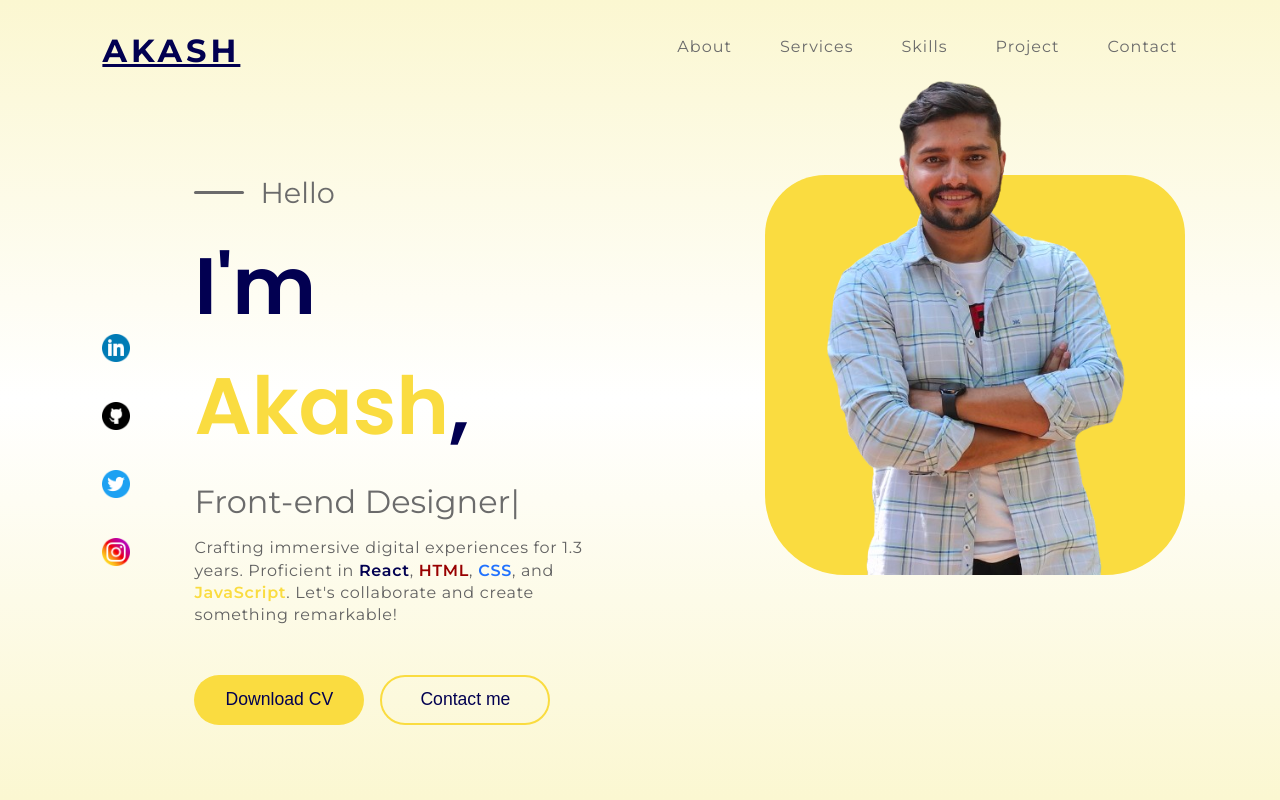
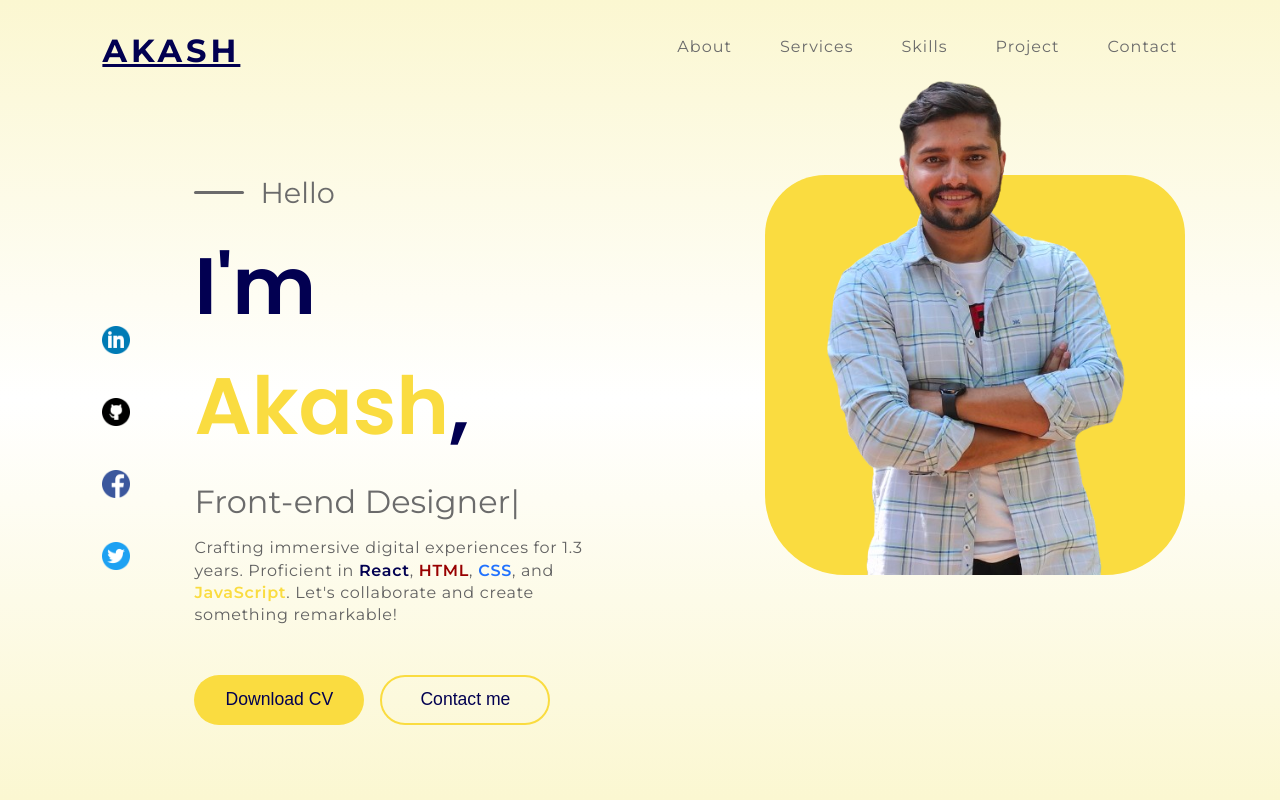
Before and after one commit to akashpatil8/personal-portfolio, a React (Vite) app: page / in a window 1280 px wide. Shown: the top 800 px of the page. Built offline with nearby package versions, Linux system fonts and the light colour scheme.

Commit message:
Update links

```diff
--- a/src/components/about/About.jsx
+++ b/src/components/about/About.jsx
@@ -1,6 +1,6 @@
 import { motion } from "framer-motion";
 
-import Button from "../Button";
+import Button from "../../ui/Button";
 import "./about.scss";
 import profileImg from "../../../public/assets/profile-img.png";
 import { getExperince } from "../../helper/getExperience";
@@ -63,7 +63,9 @@ export default function About() {
           </p>
         </div>
 
-        <Button type="solid">Hire Me</Button>
+        <a href="#contact">
+          <Button>Hire me</Button>
+        </a>
       </motion.div>
     </section>
   );
--- a/src/components/footer/Footer.jsx
+++ b/src/components/footer/Footer.jsx
@@ -1,6 +1,6 @@
 import linkedin from "../../../public/assets/linkedin.png";
-import twitter from "../../../public/assets/twitter.png";
-import instagram from "../../../public/assets/instagram.png";
+import github from "../../../public/assets/github.png";
+import facebook from "../../../public/assets/facebook.png";
 import "./footer.scss";
 
 export default function Footer() {
@@ -13,9 +13,15 @@ export default function Footer() {
         <h5>Cookies</h5>
       </div>
       <div className="footer--social">
-        <img src={linkedin} alt="linkedin-icon" />
-        <img src={twitter} alt="twitter-icon" />
-        <img src={instagram} alt="instagram-icon" />
+        <a href="https://www.linkedin.com/in/akashpatil8">
+          <img src={linkedin} alt="linkedin" />
+        </a>
+        <a href="https://github.com/akashpatil8">
+          <img src={github} alt="github" />
+        </a>
+        <a href="https://www.facebook.com/profile.php?id=100003477346289">
+          <img src={facebook} alt="facebook" />
+        </a>
       </div>
     </footer>
   );
--- a/src/components/footer/footer.scss
+++ b/src/components/footer/footer.scss
@@ -36,6 +36,8 @@ footer {
     img {
       height: 28px;
       cursor: pointer;
+      background-color: #fff;
+      border-radius: 50%;
     }
     img:hover {
       transform: scale(1.1);
--- a/src/components/hero/Hero.jsx
+++ b/src/components/hero/Hero.jsx
@@ -1,7 +1,7 @@
 import { motion } from "framer-motion";
 import { TypeAnimation } from "react-type-animation";
 
-import Button from "../Button";
+import Button from "../../ui/Button";
 import Header from "../header/Header";
 import "./hero.scss";
 import Social from "./Social";
@@ -103,7 +103,9 @@ export default function Hero() {
             >
               <Button onClick={handleDownloadCV}>Download CV</Button>
 
-              <Button type="border">Contact me</Button>
+              <a href="#contact">
+                <Button type="border">Contact me</Button>
+              </a>
             </motion.div>
           </div>
           <div className="hero--image">
--- a/src/components/hero/Social.jsx
+++ b/src/components/hero/Social.jsx
@@ -2,14 +2,22 @@ import { motion } from "framer-motion";
 import github from "../../../public/assets/github.png";
 import linkedin from "../../../public/assets/linkedin.png";
 import twitter from "../../../public/assets/twitter.png";
-import instagram from "../../../public/assets/instagram.png";
+import facebook from "../../../public/assets/facebook.png";
 import "./social.scss";
 
 const list = [
-  { socialName: "linkedin", icon: linkedin },
-  { socialName: "github", icon: github },
-  { socialName: "twitter", icon: twitter },
-  { socialName: "instagram", icon: instagram },
+  {
+    socialName: "linkedin",
+    icon: linkedin,
+    url: "https://www.linkedin.com/in/akashpatil8",
+  },
+  { socialName: "github", icon: github, url: "https://github.com/akashpatil8" },
+  {
+    socialName: "facebook",
+    icon: facebook,
+    url: "https://www.facebook.com/profile.php?id=100003477346289",
+  },
+  { socialName: "twitter", icon: twitter, url: "" },
 ];
 
 const varients = {
@@ -25,17 +33,18 @@ export default function Social() {
   return (
     <div className="social">
       {list.map((item, i) => (
-        <motion.img
+        <motion.a
           key={item.socialName}
-          src={item.icon}
-          alt={item.socialName}
+          href={item.url}
           variants={varients}
           initial="initial"
           whileInView="final"
           whileHover={{ scale: 1.2 }}
           custom={i}
           viewport={{ once: true }}
-        />
+        >
+          <img src={item.icon} alt={item.socialName} />
+        </motion.a>
       ))}
     </div>
   );
--- a/src/components/services/ServiceCard.jsx
+++ b/src/components/services/ServiceCard.jsx
@@ -1,4 +1,4 @@
-import Button from "../Button";
+import Button from "../../ui/Button";
 import "./serviceCard.scss";
 
 export default function Card({ service }) {
@@ -12,7 +12,9 @@ export default function Card({ service }) {
         <p>{subtitle}</p>
       </div>
 
-      <Button>Check out</Button>
+      <a href="#project">
+        <Button>Check out</Button>
+      </a>
     </div>
   );
 }
```
Also changed, not shown: public/assets/facebook.png (added), src/ui/Button.jsx (renamed from src/components/Button.jsx), src/ui/SkillsPill.jsx (renamed from src/components/SkillsPill.jsx), src/ui/button.scss (renamed from src/components/button.scss), src/ui/skillspill.scss (renamed from src/components/skillspill.scss).
